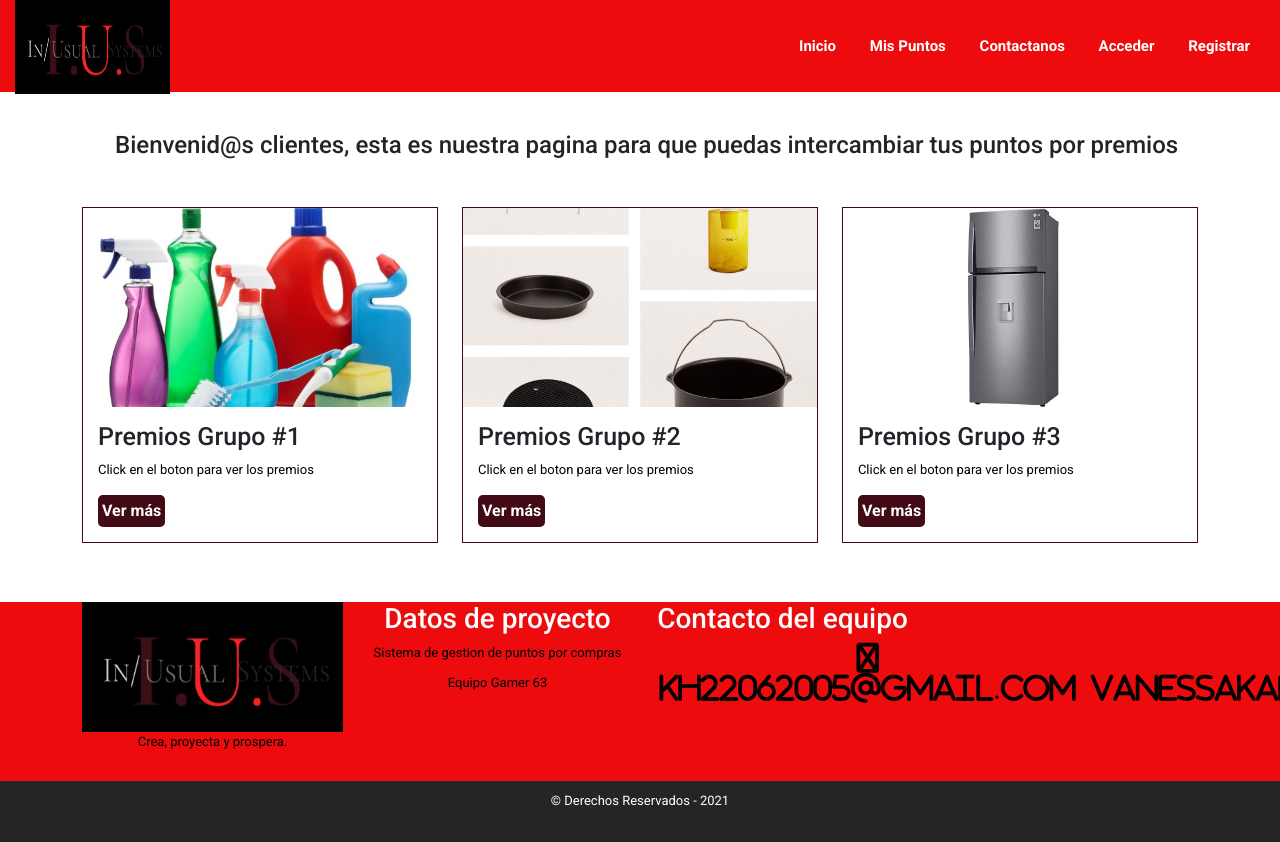
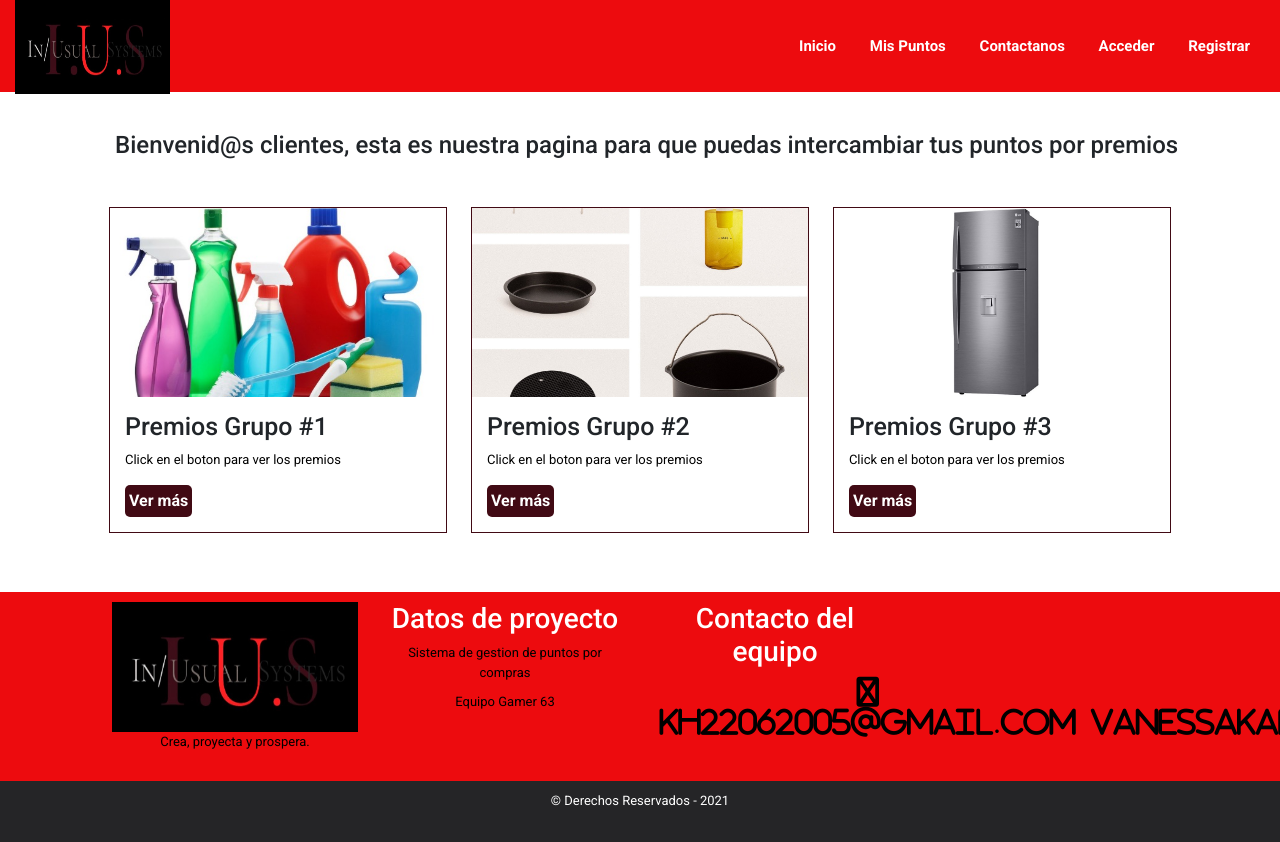
Before and after one commit to Ken2206/equipo-63, a plain HTML site: page index.html in a window 1280 px wide. Shown: the top 842 px of the page. Drawn offline with nearby package versions, Linux system fonts and the light colour scheme; a script that the page names is missing.

Commit message:
last update pag

```diff
--- a/index.html
+++ b/index.html
@@ -86,9 +86,9 @@
         <br>
 
         <footer class="seccion" id="seccion">
-			<div class="container">
+			<div class="contenedor">
 				<div class="row">
-					<div class="columna-25 columna-mobile-100">
+					<div class="columna-25">
                         <img src="img/logo.png" class="logo-footer">
 						<p>
 							Crea, proyecta y prospera.
@@ -103,7 +103,7 @@
 							<li><a href="https://p4s.co/equipo-gamer-63">Equipo Gamer 63</a></li>
                         </ul>
 					</div>
-					<div class="columna-25 columna-mobile-100">
+					<div class="columna-25">
 						<h3>
 							Contacto del equipo
 						</h3>
--- a/style.css
+++ b/style.css
@@ -138,6 +138,13 @@ header .contenedor nav a:hover
 	position: relative;
 }
 
+.row
+{
+	display: flex;
+	flex-wrap: wrap;
+	margin-left: 15px;
+	margin-right: 15px;
+}
 
 header .contenedor .hamb
 	{
@@ -159,7 +166,7 @@ footer.seccion
 	background-color: #ed0b0e;
 	color: #ffffff;
 	padding-bottom: 0;
-	padding-top: 0px;
+	padding-top: 10px;
 }
 
 footer .barra-footer
```
